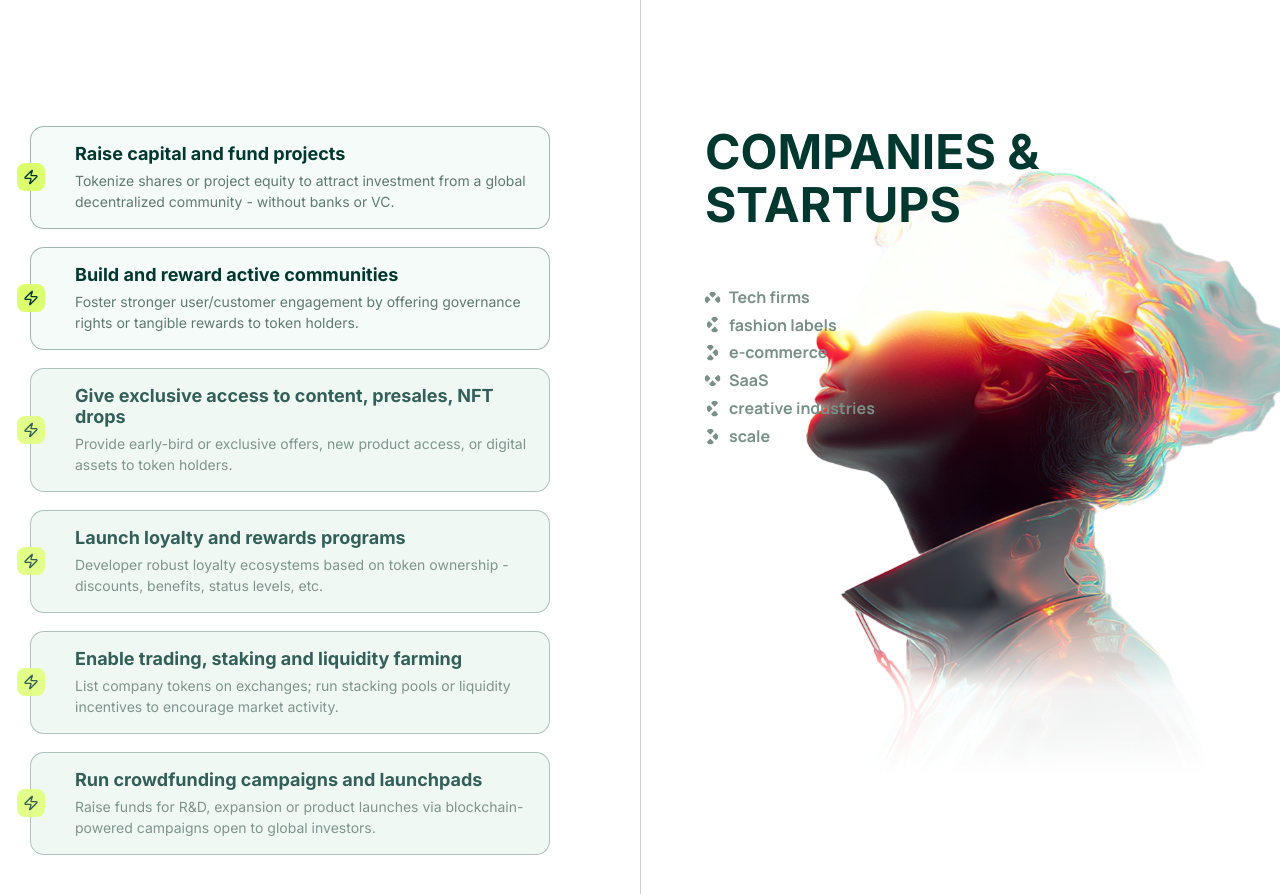
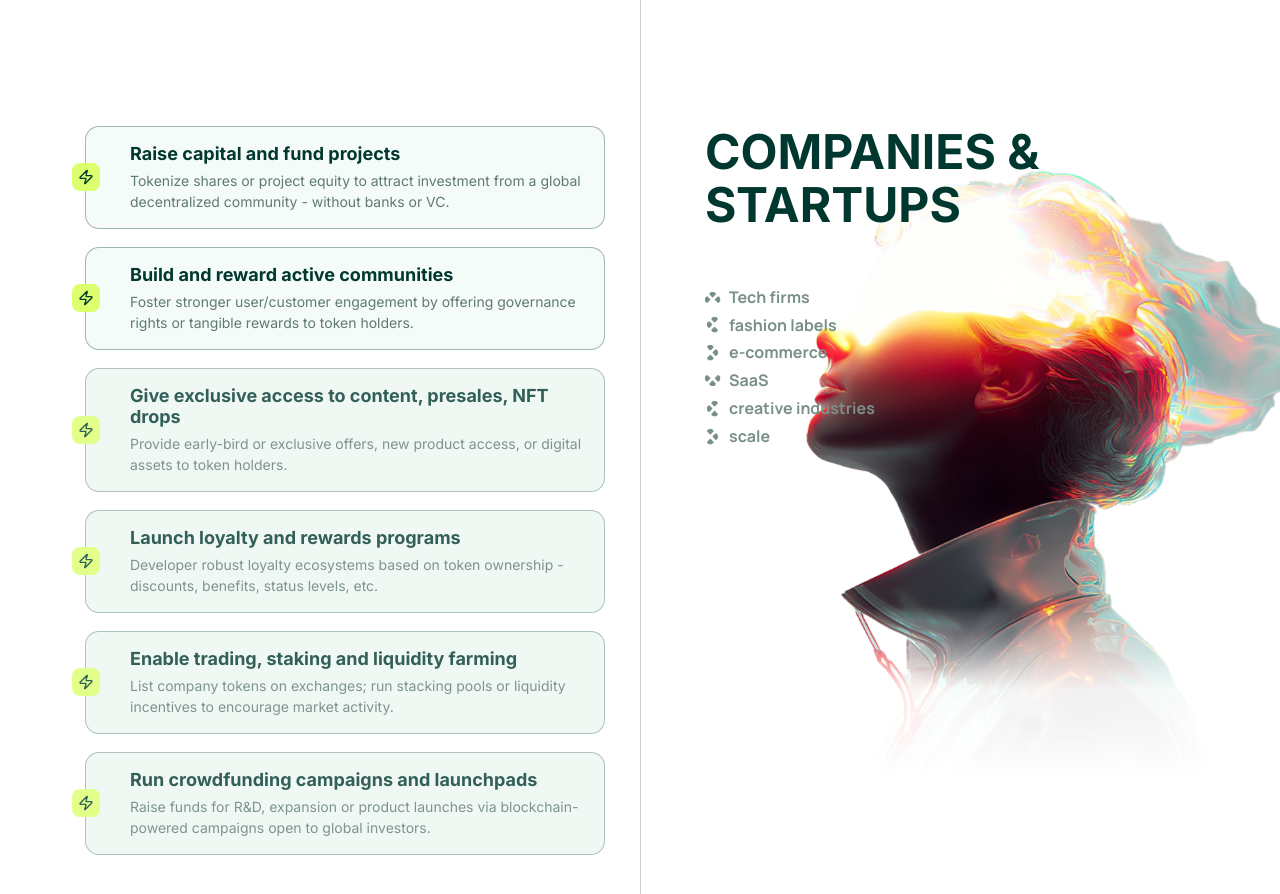
Before and after one commit to pwollemi/Coinporate, a React (Create React App) app: page / in a window 1280 px wide. Shown: the part 3900-4794 px from the top of the page. Built offline with nearby package versions, Linux system fonts and the light colour scheme.

Commit message:
fix: fixed use case layout issue

```diff
--- a/src/styles.css
+++ b/src/styles.css
@@ -982,7 +982,7 @@ body {
 }
 
 .use-case--reverse .use-case__cards {
-  justify-content: stretch;
+  justify-content: flex-end;
   padding-right: 0;
 }
 
```
